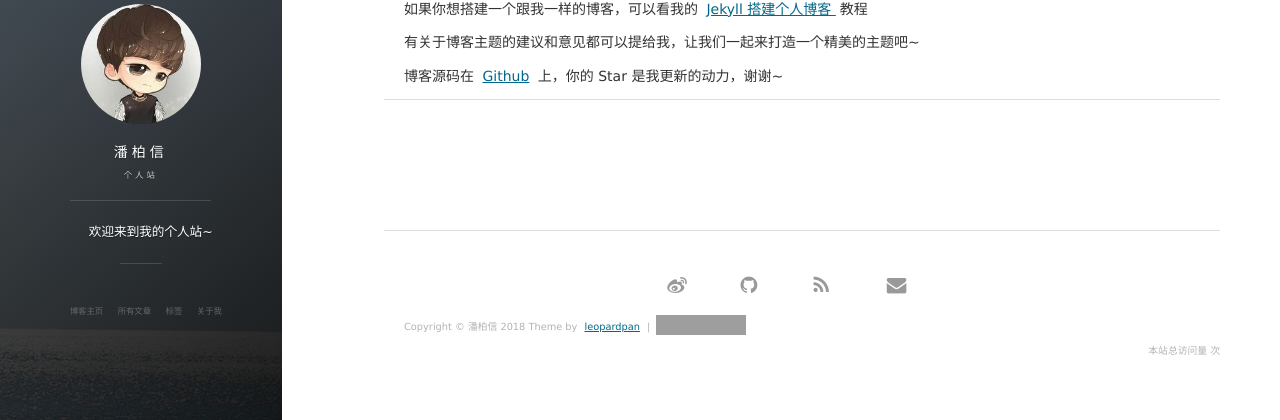
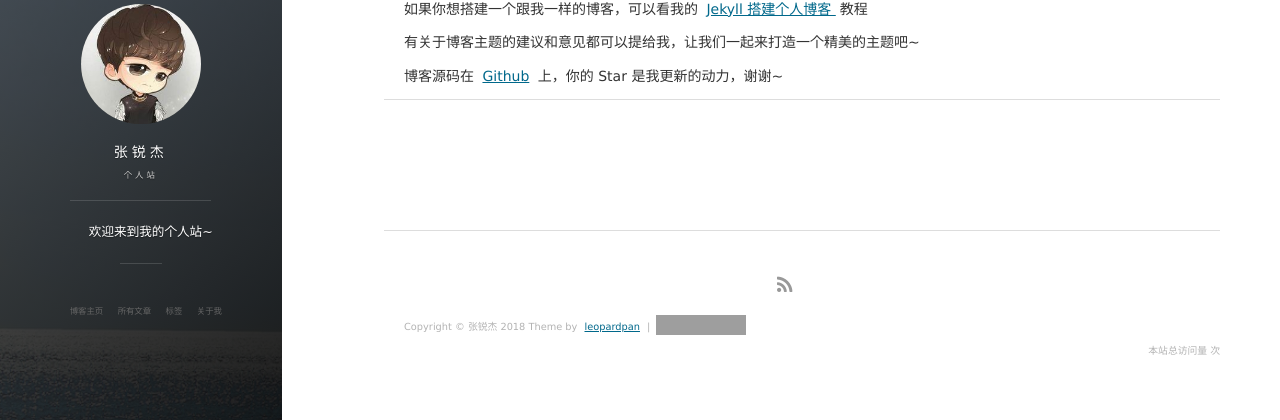
Before and after one commit to Jerry379/Jerry379.github.io, a Jekyll site: the page built from about.md, in a window 1280 px wide. Shown: the part 284-704 px from the top of the page. Built offline with Jekyll 4.4.1, drawn with Linux system fonts in a browser that asks for light colours; nearby versions of some CDN libraries; comment, search, counter and statistics services are not loaded; grey boxes are pictures that could not be loaded.

Commit message:
修改配置

```diff
--- a/_config.yml
+++ b/_config.yml
@@ -1,35 +1,35 @@
 # Basic
-title: 潘柏信
+title: 张锐杰
 subtitle: 个人站
 description: 欢迎来到我的个人站~
 # 头像里面的标题
-avatarTitle: leopardpan
+avatarTitle: Jerry
 # 头像里面的描述
-avatarDesc: iOS / 机器学习
-url: "http://baixin.io"
+avatarDesc: web
+url: "https://zhangruijie.cn"
 
 # Comment
 comment:
-    disqus: leopard
+#    disqus:
     # uyan: 2143225  # 有言id,登录有言官网申请
 
 # Social
-social:
-    weibo: 5366874726
-    github: leopardpan
-    # twitter:
-    mail: leopardpan@icloud.com
+#social:
+#    weibo:
+#    github:
+#    # twitter:
+#    mail:
 
 # 百度统计
 # 使用博客模板请去掉或者更换 id
-baidu:
-    id: 8ba1c6be0953b6f9c2ba38e57f615421
+#baidu:
+#    id: 8ba1c6be0953b6f9c2ba38e57f615421
 
 # Google Analytics
 # 使用博客模板请去掉或者更换 id
-ga:
-    id: UA-84134159-3
-    host: auto
+#ga:
+#    id: UA-84134159-3
+#    host: auto
 
 
 # 《----------------- 上面的信息修改成你自己的 ---------------------------》
```
